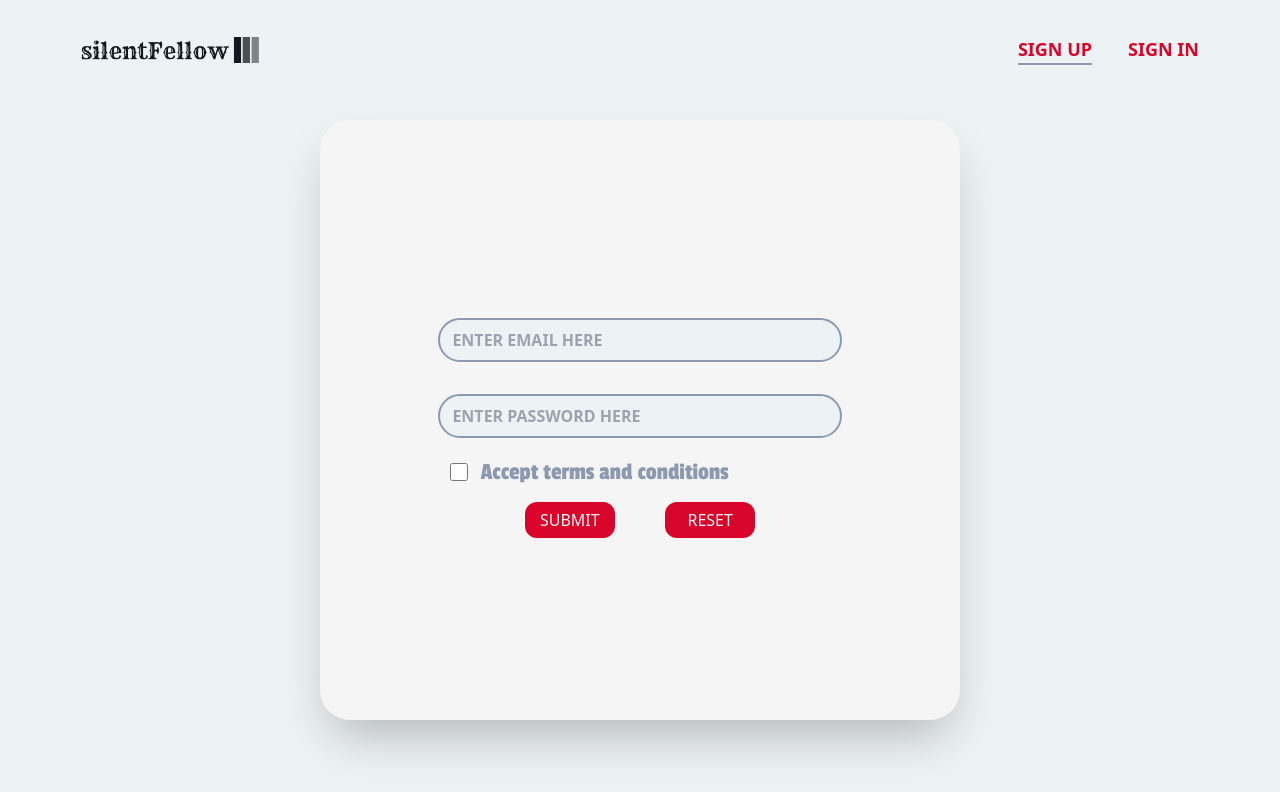
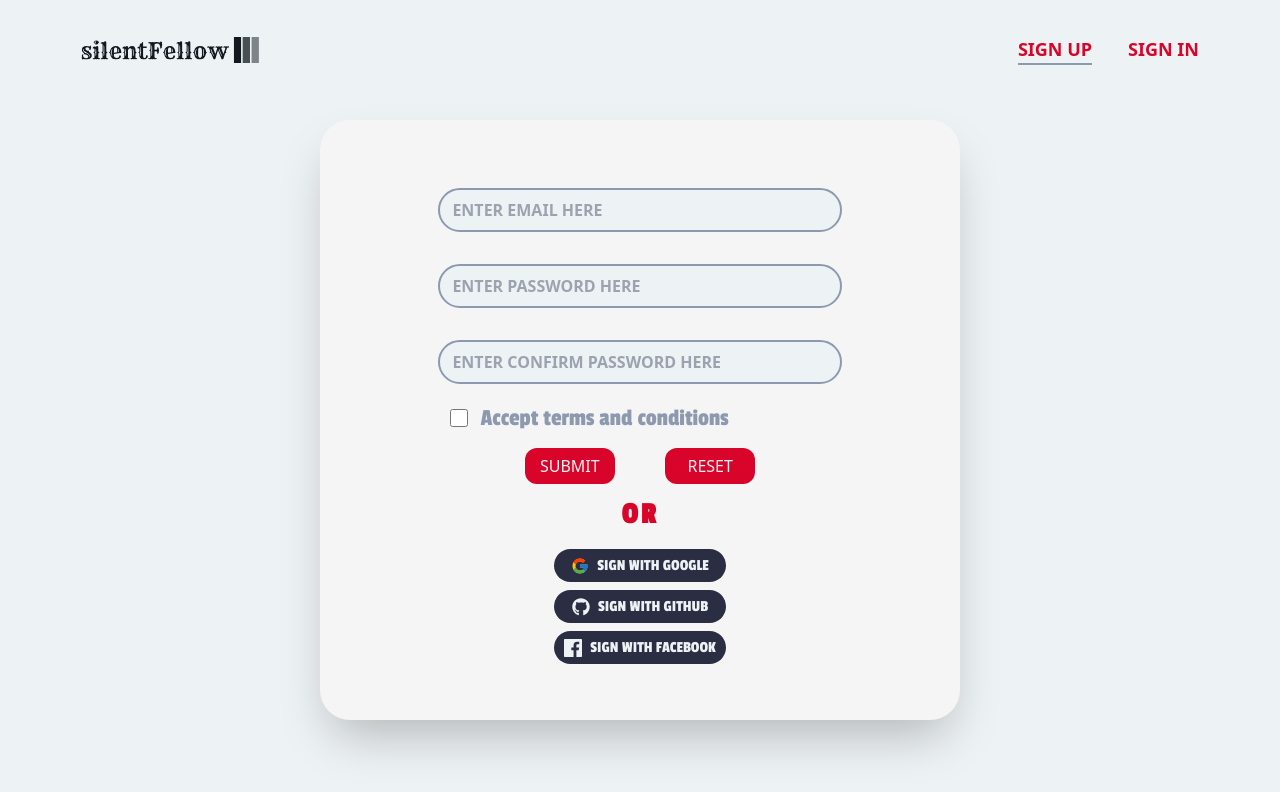
Before and after one commit to silentFellow/unsplashImageGenerator, a React (Vite) app: page / in a window 1280 px wide. Both pictures are taken after a click on the link "SIGN UP". Shown: the top 792 px of the page. Built offline with nearby package versions, Linux system fonts and the light colour scheme.

Commit message:
sign-in and sign-up is seperately maded by re-rendering using states-hooks

```diff
--- a/package.json
+++ b/package.json
@@ -10,7 +10,8 @@
   },
   "dependencies": {
     "react": "^18.2.0",
-    "react-dom": "^18.2.0"
+    "react-dom": "^18.2.0",
+    "react-icons": "^4.8.0"
   },
   "devDependencies": {
     "@types/react": "^18.0.27",
--- a/src/App.jsx
+++ b/src/App.jsx
@@ -1,12 +1,15 @@
-import React from 'react'
+import React, { useState } from 'react'
 import Nav from './components/Nav'
 import Login from './components/Login'
 
 const App = () => {
+
+  const [active, setActive] = useState('in')
+
   return (
     <div className="h-screen bg-light flex flex-col">
-      <Nav />
-      <Login />
+      <Nav active={active} setActive={setActive} />
+      <Login active={active} />
     </div>
   )
 }
--- a/src/components/Login.jsx
+++ b/src/components/Login.jsx
@@ -1,12 +1,15 @@
 import React, { useState } from 'react'
+import { FcGoogle } from 'react-icons/fc'
+import { FaGithub } from 'react-icons/fa'
+import { GrFacebook } from 'react-icons/gr'
 
-const Login = (props) => {
+const Login = ({active}) => {
 
   const [show, setShow] = useState(false)
 
   return (
     <div className="flex justify-center items-center h-[80%]">
-      <div className="mb-[60px] flex flex-col justify-center items-center rounded-[30px]  h-[600px] w-1/2 bg-whiteSmoke shadow-2xl">
+      <div className={`${active == 'in' ? "mb-[60px] flex flex-col justify-center items-center rounded-[30px]  h-[600px] w-1/2 bg-whiteSmoke shadow-2xl" : 'hidden'}`}>
 
         <div className="mail text-dark w-[63%]">
           <input type="text" minLength={'12'} className='border-2 border-ascent bg-light text-dark font-black px-3 py-2 my-4 rounded-[30px] w-full' placeholder='ENTER EMAIL HERE' required />
@@ -18,12 +21,54 @@ const Login = (props) => {
 
         <div className="check flex justify-start w-[63%] items-center">
           <input type="checkbox" className='h-[18px] w-[18px] mx-3' />
-          <label htmlFor="check" className='text-ascent text-[24px]'>Accept terms and conditions</label>
+          <label htmlFor="check" className='text-ascent text-[24px] font-fonty'>Accept terms and conditions</label>
         </div>
 
         <div className="flex justify-between items-center w-[36%] space-x-12 mt-3">
           <button className="bg-dark text-light rounded-xl h-[36px] w-[90px] hover:bg-ascent hover:text-dark hover:font-black">SUBMIT</button>
           <button className="bg-dark text-light rounded-xl h-[36px] w-[90px] hover:bg-ascent hover:text-dark hover:font-black">RESET</button>
+        </div>
+      </div>
+
+      <div className={`${active == 'up' ? "mb-[60px] flex flex-col justify-center items-center rounded-[30px]  h-[600px] w-1/2 bg-whiteSmoke shadow-2xl" : 'hidden'}`}>
+
+        <div className="mail text-dark w-[63%]">
+          <input type="text" minLength={'12'} className='border-2 border-ascent bg-light text-dark font-black px-3 py-2 my-4 rounded-[30px] w-full' placeholder='ENTER EMAIL HERE' required />
+        </div>
+
+        <div className="pass text-dark w-[63%] flex">
+          <input type={`${show ? 'text' : 'password'}`} minLength={'9'} className='border-2 border-ascent bg-light text-dark font-black px-3 py-2 my-4 rounded-[30px] w-full' placeholder='ENTER PASSWORD HERE' required />
+        </div>
+
+        <div className="pass text-dark w-[63%] flex">
+          <input type={`${show ? 'text' : 'password'}`} minLength={'9'} className='border-2 border-ascent bg-light text-dark font-black px-3 py-2 my-4 rounded-[30px] w-full' placeholder='ENTER CONFIRM PASSWORD HERE' required />
+        </div>
+
+        <div className="check flex justify-start w-[63%] items-center">
+          <input type="checkbox" className='h-[18px] w-[18px] mx-3' />
+          <label htmlFor="check" className='text-ascent text-[24px] font-fonty'>Accept terms and conditions</label>
+        </div>
+
+        <div className="flex justify-between items-center w-[36%] space-x-12 mt-3">
+          <button className="bg-dark text-light rounded-xl h-[36px] w-[90px] hover:bg-ascent hover:text-dark hover:font-black">SUBMIT</button>
+          <button className="bg-dark text-light rounded-xl h-[36px] w-[90px] hover:bg-ascent hover:text-dark hover:font-black">RESET</button>
+        </div>
+
+        <div className="flex justify-center w-[63%] items-center text-[30px] font-black my-2 font-fonty tracking-widest text-dark">OR</div>
+
+        <div className="flex justify-center items-center bg-darkBg2 text-[#121820] w-[27%] h-[33px] rounded-full space-x-2 my-1">
+          <FcGoogle className='h-[18px] w-[18px]' />
+          <a className="font-fonty text-light cursor-pointer">SIGN WITH GOOGLE</a>
+        </div>
+
+        <div className="flex justify-center items-center bg-darkBg2 text-[#121820] w-[27%] h-[33px] rounded-full space-x-2 my-1">
+          <FaGithub className='h-[18px] w-[18px] text-light' />
+          <a className="font-fonty text-light cursor-pointer">SIGN WITH GITHUB</a>
+        </div>
+
+        <div className="flex justify-center items-center bg-darkBg2 text-[#121820] w-[27%] h-[33px] rounded-full space-x-2 my-1">
+          <GrFacebook className='h-[18px] w-[18px] text-light' />
+          <a className="font-fonty text-light cursor-pointer">SIGN WITH FACEBOOK</a>
         </div>
 
       </div>
--- a/src/components/Nav.jsx
+++ b/src/components/Nav.jsx
@@ -1,7 +1,6 @@
 import React, { useState } from 'react'
 
-const Nav = () => {
-  const [active, setActive] = useState('in')
+const Nav = ({setActive, active}) => {
 
   return (
     <>
--- a/src/index.css
+++ b/src/index.css
@@ -17,7 +17,3 @@
 ::-webkit-scrollbar {
   display: none;
 }
-
-label {
-  font-family: 'Passion One', cursive;
-}
--- a/tailwind.config.cjs
+++ b/tailwind.config.cjs
@@ -14,6 +14,9 @@ module.exports = {
         'darkBg': '#8d99ae',
         'darkBg2': '#2b2d42',
       },
+      fontFamily: {
+        'fonty': ['Passion One', 'cursive'],
+      }
     },
   },
   plugins: [],
```
Also changed, not shown: 1 other file (tests, documents, lock files or other folders).
